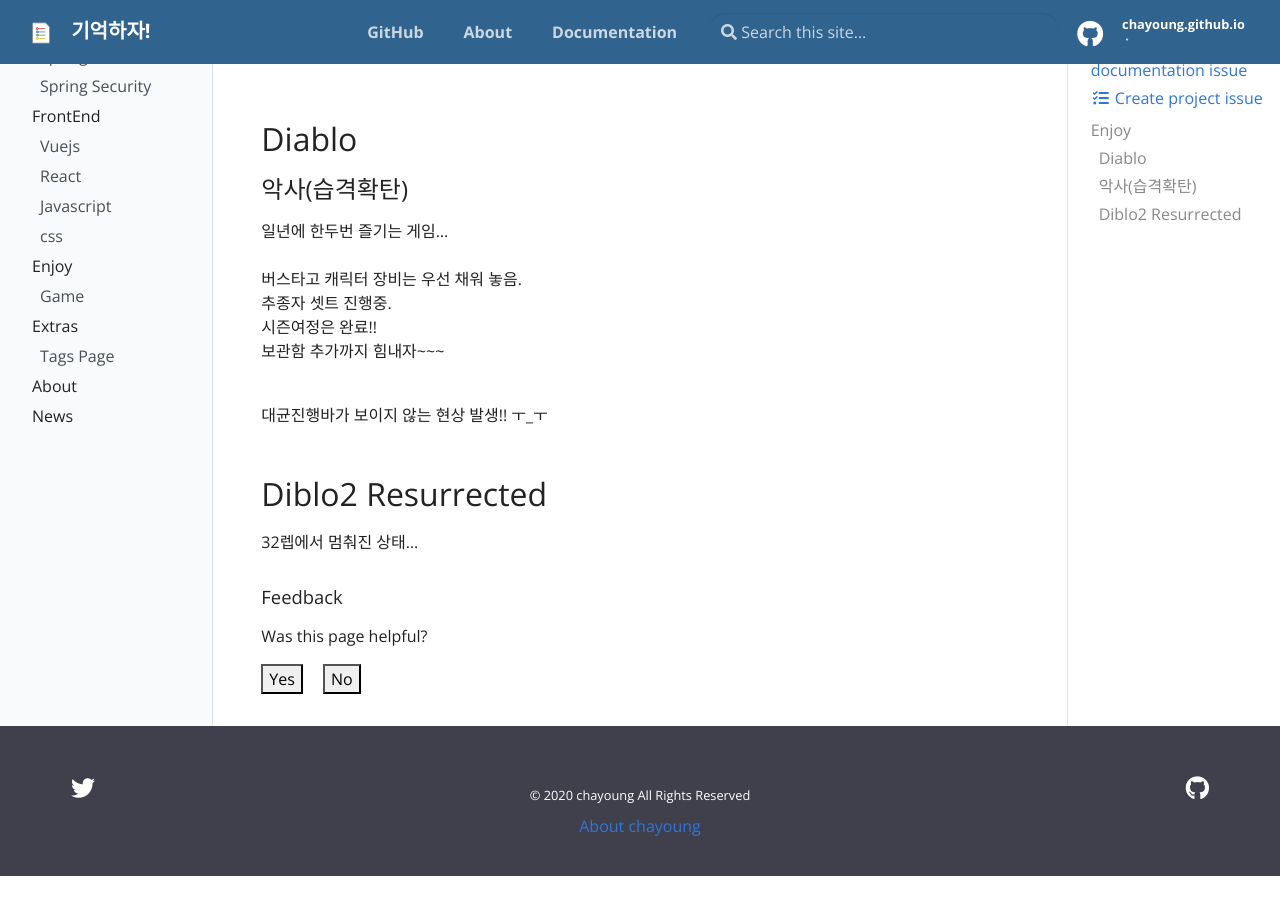
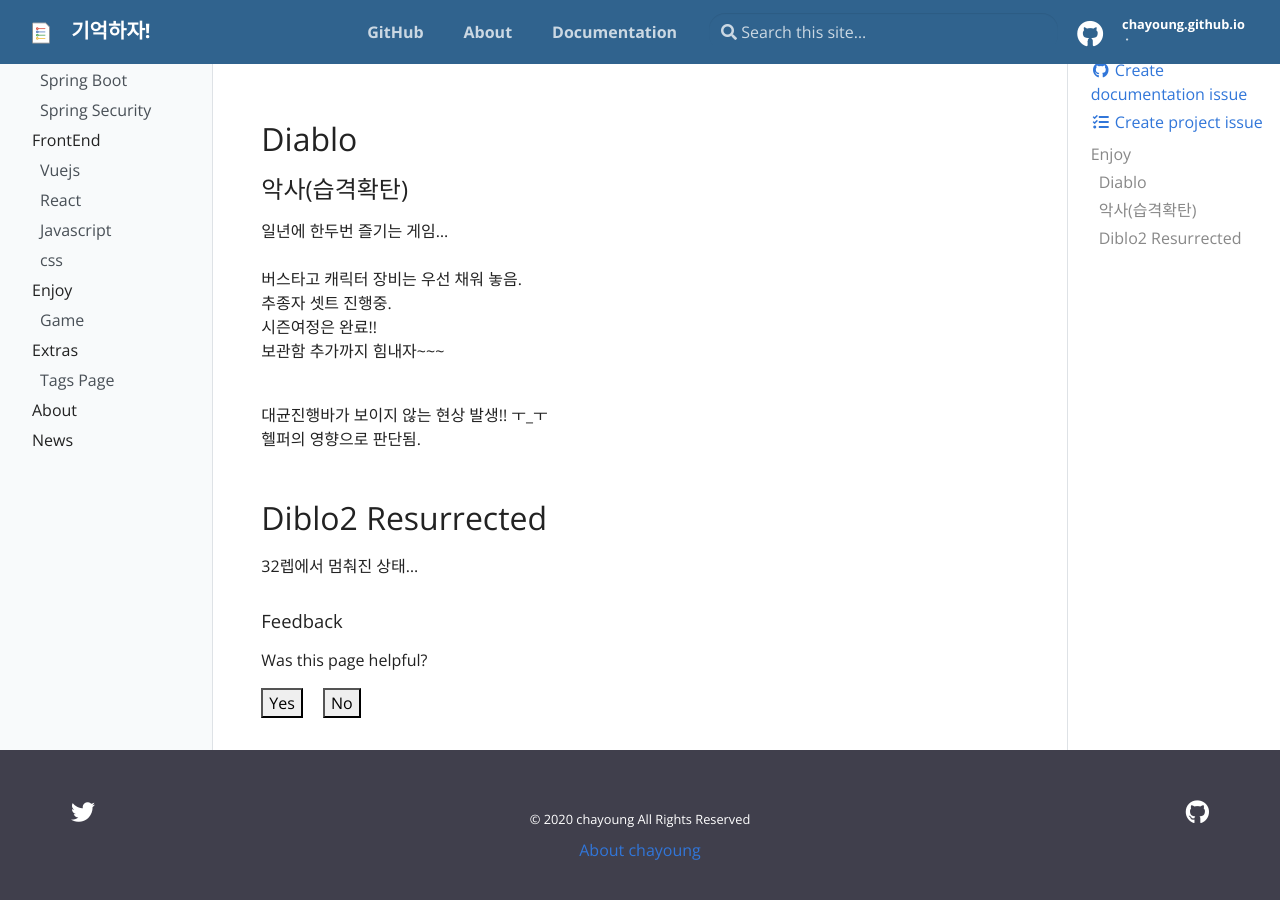
Before and after one commit to chayoung/old_chayoung.github.io, a Jekyll site: the page built from _docs/enjoy.md, in a window 1280 px wide and 900 px high, scrolled down 161 px. Built offline with Jekyll 4.4.1, drawn with Linux system fonts in a browser that asks for light colours; before the commit the page ends 1037 px from its top, so only the background shows below that.

Commit message:
Update diablo helper

```diff
--- a/_docs/enjoy.md
+++ b/_docs/enjoy.md
@@ -19,7 +19,10 @@ description: 요즘 즐기고 있는 것들
 시즌여정은 완료!!<br/>
 보관함 추가까지 힘내자~~~<br/><br/>
 
-대균진행바가 보이지 않는 현상 발생!! ㅜ_ㅜ
+
+대균진행바가 보이지 않는 현상 발생!! ㅜ_ㅜ<br/>
+헬퍼의 영향으로 판단됨.
+
 ## Diblo2 Resurrected
 
 32렙에서 멈춰진 상태...
```
